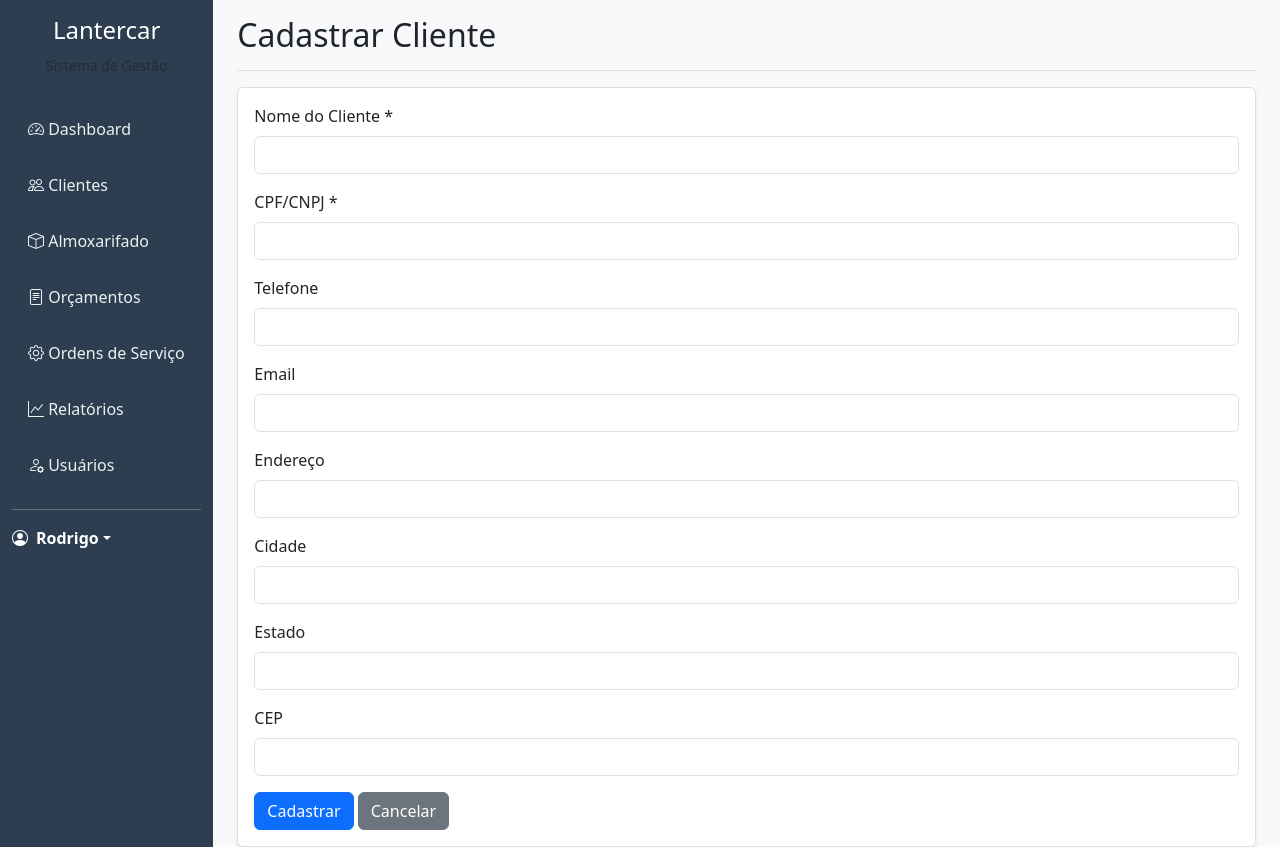
After one commit to rhnreis/sistema_oficina, a Flask app: page /cadastrar in a window 1280 px wide. The commit adds this page. Run offline with Flask 3, Linux system fonts and the light colour scheme; a user stored in the database is signed in.

```diff
--- /dev/null
+++ b/templates/clientes/cadastrar.html
@@ -0,0 +1,46 @@
+{% extends "base.html" %}
+{% block title %}Cadastrar Cliente - Lantercar{% endblock %}
+{% block page_title %}Cadastrar Cliente{% endblock %}
+
+{% block content %}
+<div class="card">
+    <div class="card-body">
+        <form method="POST">
+            <div class="mb-3">
+                <label for="nome" class="form-label">Nome do Cliente *</label>
+                <input type="text" class="form-control" id="nome" name="nome" required>
+            </div>
+            <div class="mb-3">
+                <label for="cpf_cnpj" class="form-label">CPF/CNPJ *</label>
+                <input type="text" class="form-control" id="cpf_cnpj" name="cpf_cnpj" required>
+            </div>
+            <div class="mb-3">
+                <label for="telefone" class="form-label">Telefone</label>
+                <input type="text" class="form-control" id="telefone" name="telefone">
+            </div>
+            <div class="mb-3">
+                <label for="email" class="form-label">Email</label>
+                <input type="email" class="form-control" id="email" name="email">
+            </div>
+            <div class="mb-3">
+                <label for="endereco" class="form-label">Endereço</label>
+                <input type="text" class="form-control" id="endereco" name="endereco">
+            </div>
+            <div class="mb-3">
+                <label for="cidade" class="form-label">Cidade</label>
+                <input type="text" class="form-control" id="cidade" name="cidade">
+            </div>
+            <div class="mb-3">
+                <label for="estado" class="form-label">Estado</label>
+                <input type="text" class="form-control" id="estado" name="estado">
+            </div>
+            <div class="mb-3">
+                <label for="cep" class="form-label">CEP</label>
+                <input type="text" class="form-control" id="cep" name="cep">
+            </div>
+            <button type="submit" class="btn btn-primary">Cadastrar</button>
+            <a href="{{ url_for('clientes.listar') }}" class="btn btn-secondary">Cancelar</a>
+        </form>
+    </div>
+</div>
+{% endblock %}
--- a/templates/clientes/listar.html
+++ b/templates/clientes/listar.html
@@ -30,8 +30,8 @@
                         <td>{{ cliente.nome }}</td>
                         <td>{{ cliente.telefone }}</td>
                         <td>
-                            <a href="{{ url_for('clientes.visualizar', cliente_id=cliente.id) }}" class="btn btn-info btn-sm">Visualizar</a>
-                            <a href="{{ url_for('clientes.editar', cliente_id=cliente.id) }}" class="btn btn-warning btn-sm">Editar</a>
+                            <a href="{{ url_for('clientes.visualizar', id=cliente.id) }}" class="btn btn-info btn-sm">Visualizar</a>
+                            <a href="{{ url_for('clientes.editar', id=cliente.id) }}" class="btn btn-warning btn-sm">Editar</a>
                         </td>
                     </tr>
                     {% endfor %}
```
Also changed, not shown: templates/clientes/visualizar.html (added, +15 -0 lines).
